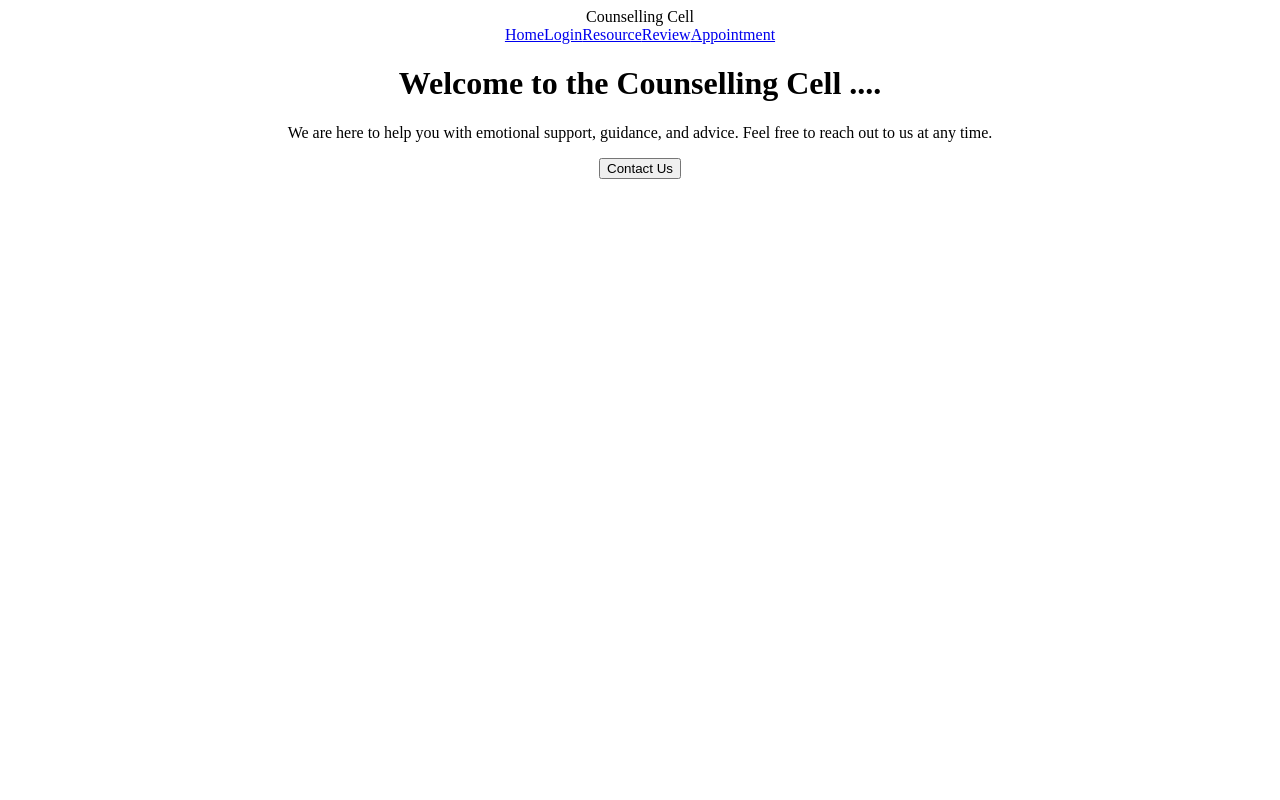
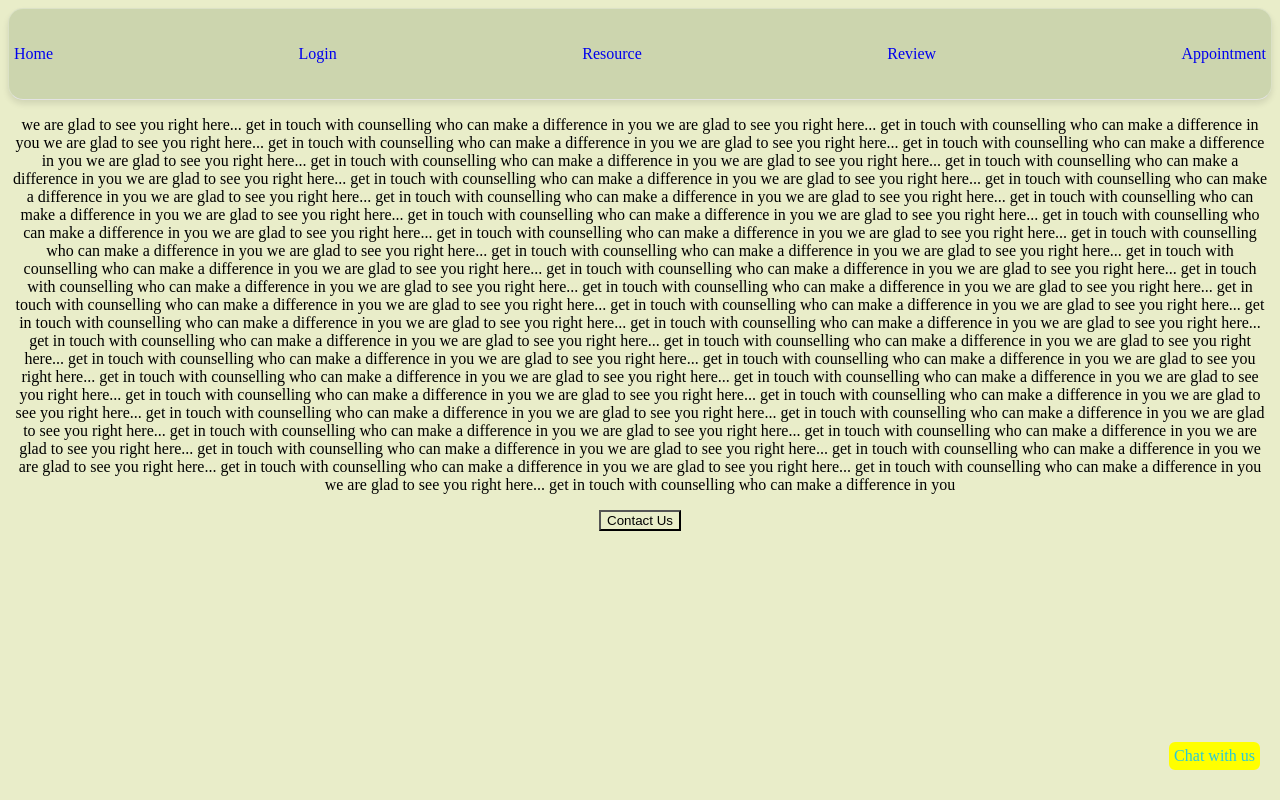
Before and after one commit to sasiedharan/CounsellingCell-S, a React (Create React App) app in the folder client/: page / in a window 1280 px wide. Built offline with nearby package versions, Linux system fonts and the light colour scheme.

Commit message:
rough home page

```diff
--- a/client/src/App.css
+++ b/client/src/App.css
@@ -36,3 +36,80 @@
     transform: rotate(360deg);
   }
 }
+@keyframes Slide-Over{
+  from{
+    bottom:30px;
+    right:2000px;
+  }
+  to{
+      bottom:30px;
+      right:20px;
+  }
+}
+@keyframes popIn {
+  0% {
+    transform: scale(0);
+    opacity: 0;
+  }
+  100% {
+    transform: scale(1);
+    opacity: 1;
+  }
+}
+
+.slideover{
+  animation:Slide-Over 1.5s;
+
+}
+.pop-in {
+  animation: popIn 0.3s ease-out;
+  transform-origin:right;
+}
+.classnav{
+  display:flex;
+  padding: 5px;
+  align-items:center;
+  position:sticky;
+  top:0;
+  border: 2px solid black;
+  align-content: center;
+  justify-content:space-between;
+  background: #ccd5ae;
+  height: 10vmin;
+  backdrop-filter: blur(10px);
+  border-radius: 15px;
+  box-shadow: 0 4px 30px rgba(0, 0, 0, 0.1);
+  border: 1px solid rgba(255, 255, 255, 0.3);
+  box-shadow: 0 4px 6px rgba(0, 0, 0, 0.1);
+   border-bottom: 1px solid #e3e3e3;
+
+}
+.onenav{
+  position:sticky;
+  top:0;
+  z-index:10;
+}
+*{
+  background:#e9edc9;
+
+}
+a{
+  text-decoration:none;
+  background-color:#ccd5ae;
+}
+.navff{
+  background: #ccd5ae;
+}
+.homehelp{
+  position:fixed;
+  background-color:yellow;
+  bottom: 30px;
+  right: 20px;
+
+  color:#03c0ffda;
+
+  border:2px solid;
+  border-color:yellow;
+  border-radius:6px;
+  padding:3px;
+}
--- a/client/src/App.js
+++ b/client/src/App.js
@@ -21,7 +21,9 @@ function App() {
           <Route path="/Appointment" element={<Appointment />} />
           <Route path="*" element={<h1>Page not found</h1>} />
         </Routes>
+
       </Router>
+
     </div>
   );
 }
--- a/client/src/Navbar.js
+++ b/client/src/Navbar.js
@@ -1,30 +1,35 @@
 import { Link } from "react-router-dom";
+import './App.css';
 
 export const Navbar = () => {
   return (
-    <nav className="bg-blue-600 text-white py-4">
-      <div className="container mx-auto flex justify-between items-center">
-        <div className="text-2xl font-semibold">
-          Counselling Cell
-        </div>
-        <div className="space-x-6">
-          <Link to="/" className="hover:text-gray-300">
+    <nav className=" onenav">
+      <div className="container mx-auto flex justify-between items-center ">
+
+
+        <div className="classnav ">
+          <Link to="/" className="hover:text-gray-300 , navff">
             Home
           </Link>
-          <Link to="/Login" className="hover:text-gray-300">
+          <Link to="/Login" className="hover:text-gray-300 , navff">
             Login
           </Link>
-          <Link to="/Resource" className="hover:text-gray-300">
+          <Link to="/Resource" className="hover:text-gray-300, navff">
             Resource
           </Link>
-          <Link to="/Review" className="hover:text-gray-300">
+          <Link to="/Review" className="hover:text-gray-300, navff">
             Review
           </Link>
-          <Link to="/Appointment" className="hover:text-gray-300">
+          <Link to="/Appointment" className="hover:text-gray-300, navff">
             Appointment
           </Link>
         </div>
+        <div className="navsecond">
+
+        </div>
+
       </div>
+
     </nav>
   );
 };
--- a/client/src/Pages/Home.js
+++ b/client/src/Pages/Home.js
@@ -1,13 +1,95 @@
 export const Home = () => {
     return (
       <div className="flex flex-col items-center justify-center min-h-screen bg-blue-50">
-        <h1 className="text-4xl font-bold text-gray-800 mb-4">
-          Welcome to the Counselling Cell ....
-        </h1>
+
+        <div className="homehelp ,  slideover">
+           Chat with us
+        </div>
         <p className="text-lg text-gray-600 mb-8 max-w-xl text-center">
-          We are here to help you with emotional support, guidance, and advice.
-          Feel free to reach out to us at any time.
+         we are glad to see you right here...
+         get in touch with counselling who can make a difference in you
+         we are glad to see you right here...
+         get in touch with counselling who can make a difference in you
+         we are glad to see you right here...
+         get in touch with counselling who can make a difference in you
+         we are glad to see you right here...
+         get in touch with counselling who can make a difference in you
+         we are glad to see you right here...
+         get in touch with counselling who can make a difference in you
+         we are glad to see you right here...
+         get in touch with counselling who can make a difference in you
+         we are glad to see you right here...
+         get in touch with counselling who can make a difference in you
+         we are glad to see you right here...
+         get in touch with counselling who can make a difference in you
+         we are glad to see you right here...
+         get in touch with counselling who can make a difference in you
+         we are glad to see you right here...
+         get in touch with counselling who can make a difference in you
+         we are glad to see you right here...
+         get in touch with counselling who can make a difference in you
+         we are glad to see you right here...
+         get in touch with counselling who can make a difference in you
+         we are glad to see you right here...
+         get in touch with counselling who can make a difference in you
+         we are glad to see you right here...
+         get in touch with counselling who can make a difference in you
+         we are glad to see you right here...
+         get in touch with counselling who can make a difference in you
+         we are glad to see you right here...
+         get in touch with counselling who can make a difference in you
+         we are glad to see you right here...
+         get in touch with counselling who can make a difference in you
+         we are glad to see you right here...
+         get in touch with counselling who can make a difference in you
+         we are glad to see you right here...
+         get in touch with counselling who can make a difference in you
+         we are glad to see you right here...
+         get in touch with counselling who can make a difference in you
+         we are glad to see you right here...
+         get in touch with counselling who can make a difference in you
+         we are glad to see you right here...
+         get in touch with counselling who can make a difference in you
+         we are glad to see you right here...
+         get in touch with counselling who can make a difference in you
+         we are glad to see you right here...
+         get in touch with counselling who can make a difference in you
+         we are glad to see you right here...
+         get in touch with counselling who can make a difference in you
+         we are glad to see you right here...
+         get in touch with counselling who can make a difference in you
+         we are glad to see you right here...
+         get in touch with counselling who can make a difference in you
+         we are glad to see you right here...
+         get in touch with counselling who can make a difference in you
+         we are glad to see you right here...
+         get in touch with counselling who can make a difference in you
+         we are glad to see you right here...
+         get in touch with counselling who can make a difference in you
+         we are glad to see you right here...
+         get in touch with counselling who can make a difference in you
+         we are glad to see you right here...
+         get in touch with counselling who can make a difference in you
+         we are glad to see you right here...
+         get in touch with counselling who can make a difference in you
+         we are glad to see you right here...
+         get in touch with counselling who can make a difference in you
+         we are glad to see you right here...
+         get in touch with counselling who can make a difference in you
+         we are glad to see you right here...
+         get in touch with counselling who can make a difference in you
+         we are glad to see you right here...
+         get in touch with counselling who can make a difference in you
+         we are glad to see you right here...
+         get in touch with counselling who can make a difference in you
+         we are glad to see you right here...
+         get in touch with counselling who can make a difference in you
+         we are glad to see you right here...
+         get in touch with counselling who can make a difference in you
+
+
         </p>
+
         <button className="px-6 py-3 bg-blue-600 text-white rounded-lg shadow-md hover:bg-blue-700">
           Contact Us
         </button>
```
